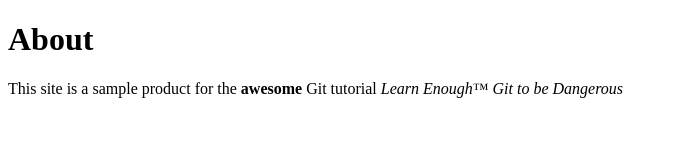
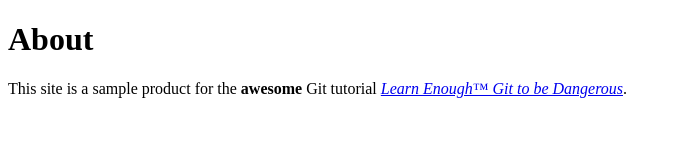
Before and after one commit to Ryryworld55/website, a plain HTML site: page about.html in a window 1280 px wide. Shown: the whole page, without its empty margins (0-681 px from the left). Drawn offline with Linux system fonts and the light colour scheme.

Commit message:
Add link to tutorial title

```diff
--- a/about.html
+++ b/about.html
@@ -6,7 +6,7 @@
   <body>
     <h1>About</h1>
     <p>
-      This site is a sample product for the <strong>awesome</strong> Git tutorial <em>Learn Enough™ Git to be Dangerous</em>
+      This site is a sample product for the <strong>awesome</strong> Git tutorial <a href="http://learnenough.com/git-tutorial"> <em>Learn Enough™ Git to be Dangerous</em></a>.
     </p>
   </body>
 </html>
```
